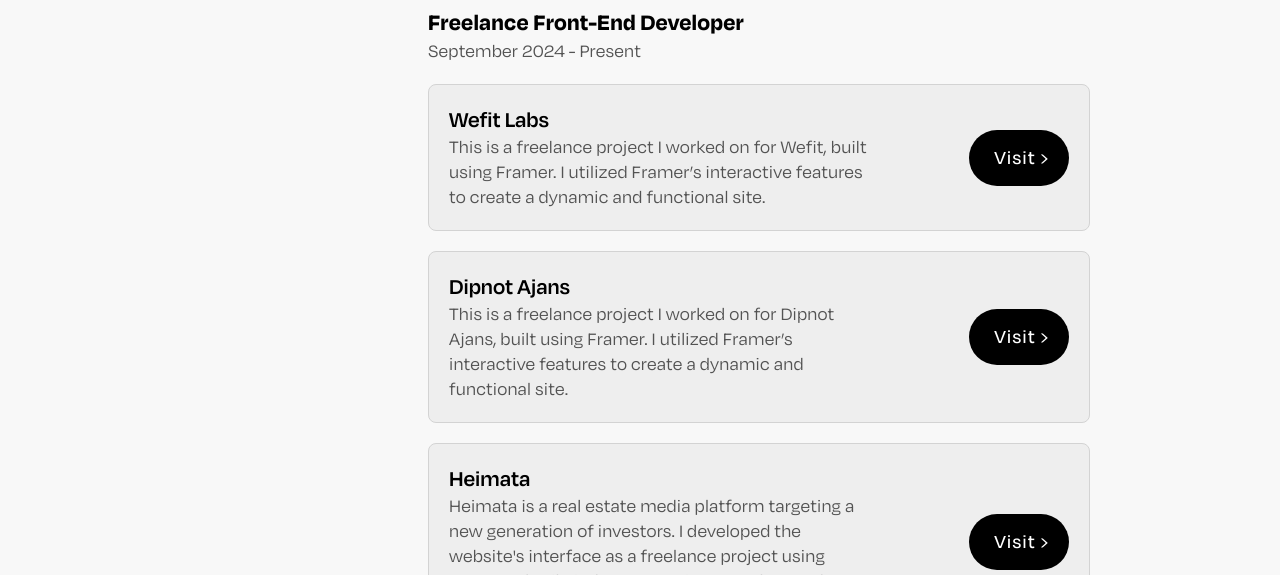
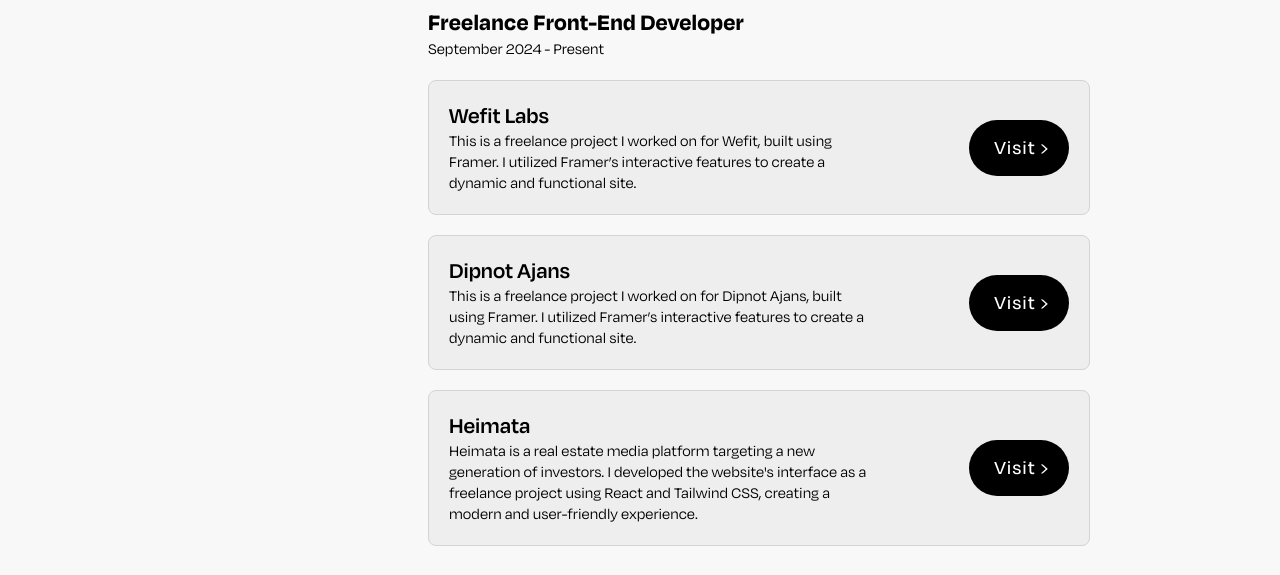
Before and after one commit to nryvz/nryvz.github.io, a website: page index.html in a window 1280 px wide. Shown: the part 377-952 px from the top of the page. Drawn offline with Linux system fonts and the light colour scheme.

Commit message:
index.html

```diff
--- a/index.html
+++ b/index.html
@@ -62,7 +62,7 @@
                         </div>
                         <div class="project-desc">
                             <p class="p1">Freelance Front-End Developer</p>
-                            <p class="p3">September 2024 - Present</p>
+                            <p class="p2">September 2024 - Present</p>
                         </div>
                         <div class="project-card">
                             <div class="procejt-yazi">
@@ -71,7 +71,7 @@
                                         <h3>Wefit Labs</h3>
                                     </div>
                                     <div class="project-card-desc">
-                                        <p class="p3">This is a freelance project I worked on for Wefit, built using Framer. I utilized Framer’s interactive features to create a dynamic and functional site.</p>
+                                        <p class="p2">This is a freelance project I worked on for Wefit, built using Framer. I utilized Framer’s interactive features to create a dynamic and functional site.</p>
                                     </div>
                             </div>
                             <div class="project-button"><a href="https://www.wefitlabs.com" target=”_blank”>
@@ -87,7 +87,7 @@
                                         <h3>Dipnot Ajans</h3>
                                     </div>
                                     <div class="project-card-desc">
-                                        <p class="p3">This is a freelance project I worked on for Dipnot Ajans, built using Framer. I utilized Framer’s interactive features to create a dynamic and functional site.</p>
+                                        <p class="p2">This is a freelance project I worked on for Dipnot Ajans, built using Framer. I utilized Framer’s interactive features to create a dynamic and functional site.</p>
                                     </div>
                             </div>
                             <div class="project-button"><a href="https://www.dipnotajans.com" target=”_blank”>
@@ -103,7 +103,7 @@
                                         <h3>Heimata</h3>
                                     </div>
                                     <div class="project-card-desc">
-                                        <p class="p3">Heimata is a real estate media platform targeting a new generation of investors. I developed the website's interface as a freelance project using React and Tailwind CSS, creating a modern and user-friendly experience.</p>
+                                        <p class="p2">Heimata is a real estate media platform targeting a new generation of investors. I developed the website's interface as a freelance project using React and Tailwind CSS, creating a modern and user-friendly experience.</p>
                                     </div>
                             </div>
                             <div class="project-button"><a href="https://heimata.io" target=”_blank”>
```
